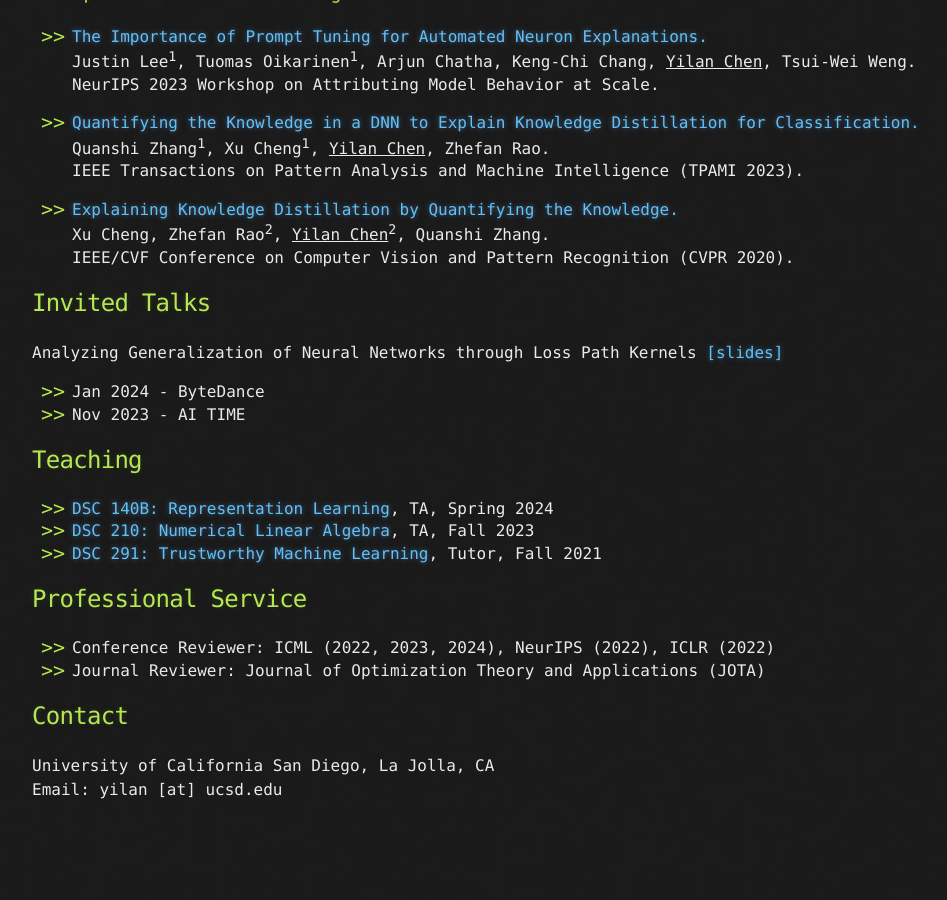
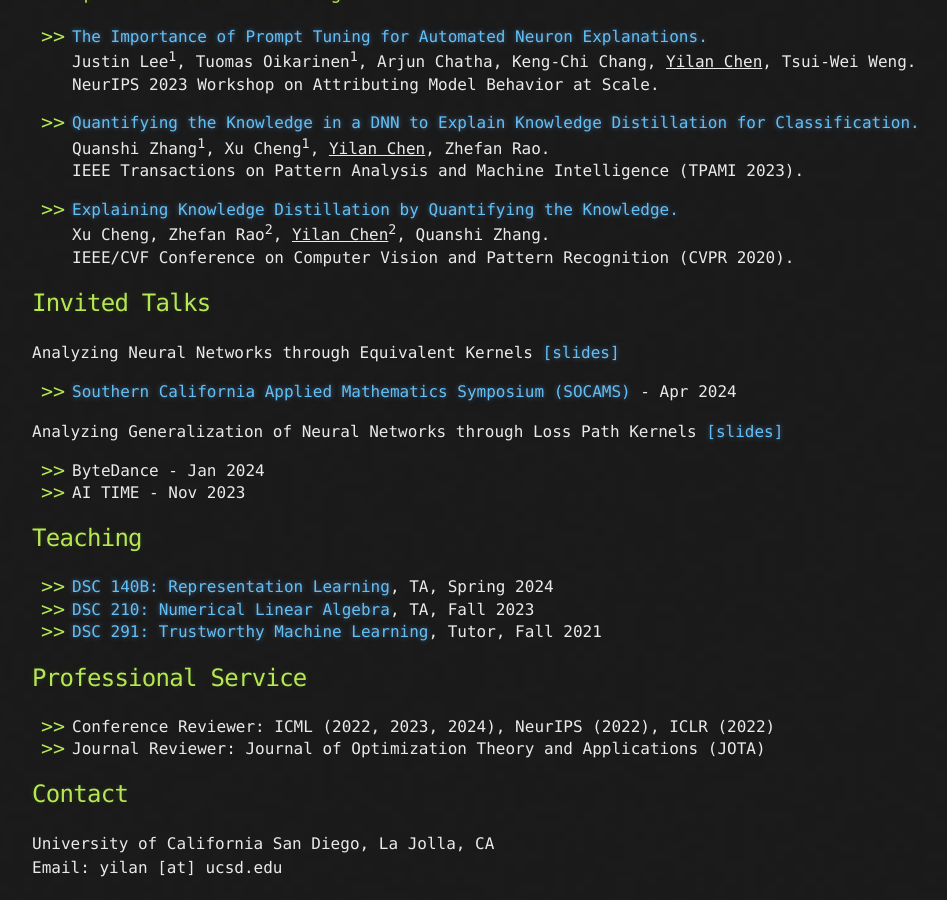
Before and after one commit to yilanchen6/yilanchen6.github.io, a Jekyll site: the page built from index.md, in a window 1280 px wide and 900 px high, scrolled down 1255 px. Shown: the whole window, without its empty margins (108-1055 px from the left). Built offline with Jekyll 4.4.1, drawn with Linux system fonts in a browser that asks for light colours; before the commit the page ends 2077 px from its top, so only the background shows below that.

Commit message:
add socams talk

```diff
--- a/index.md
+++ b/index.md
@@ -94,9 +94,12 @@ IEEE/CVF Conference on Computer Vision and Pattern Recognition (CVPR 2020).
 
 
 ## Invited Talks
+Analyzing Neural Networks through Equivalent Kernels [[slides]](/files/LPK_SOCAMS.pdf)
+- [Southern California Applied Mathematics Symposium (SOCAMS)](https://www.socams.org/home) - Apr 2024
+
 Analyzing Generalization of Neural Networks through Loss Path Kernels [[slides]](/files/LPK.pdf)
-- Jan 2024 - ByteDance
-- Nov 2023 - AI TIME
+- ByteDance - Jan 2024
+- AI TIME - Nov 2023
 
 
 
```
Also changed, not shown: 1 other file.
